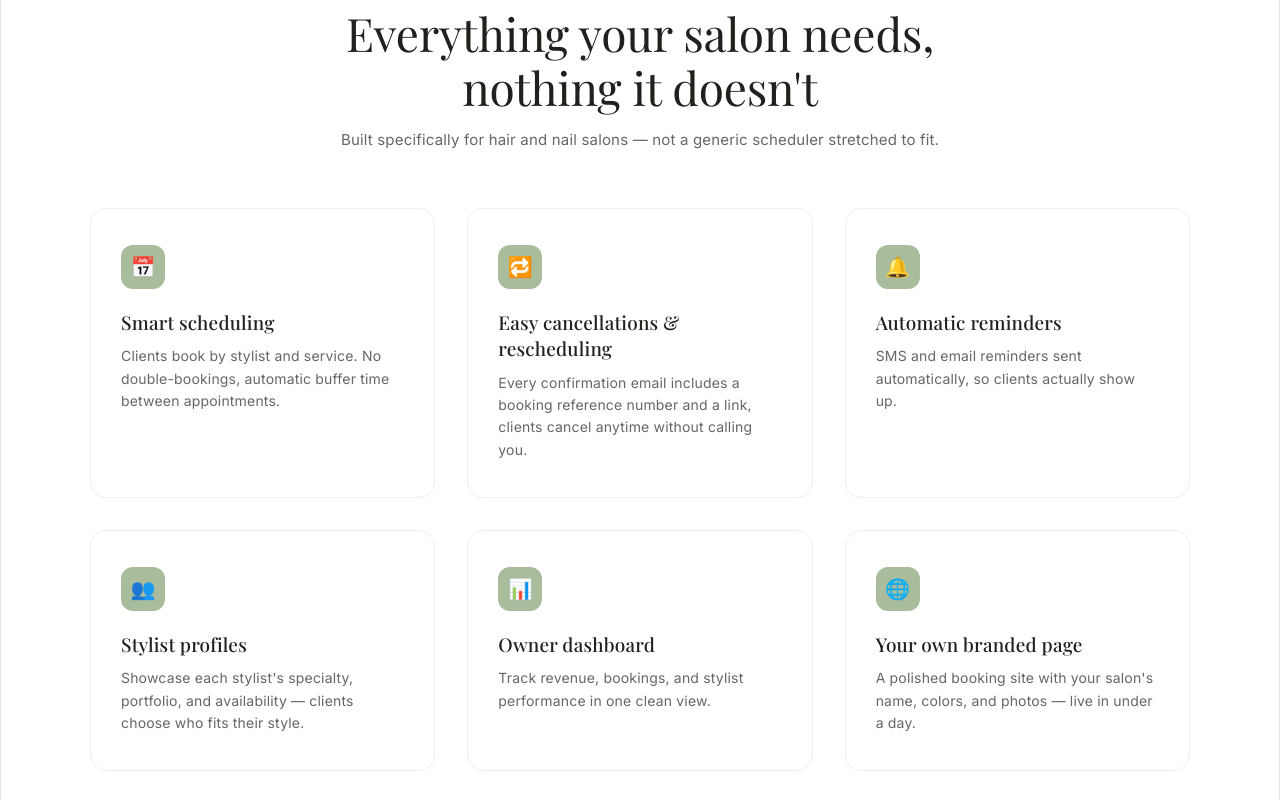
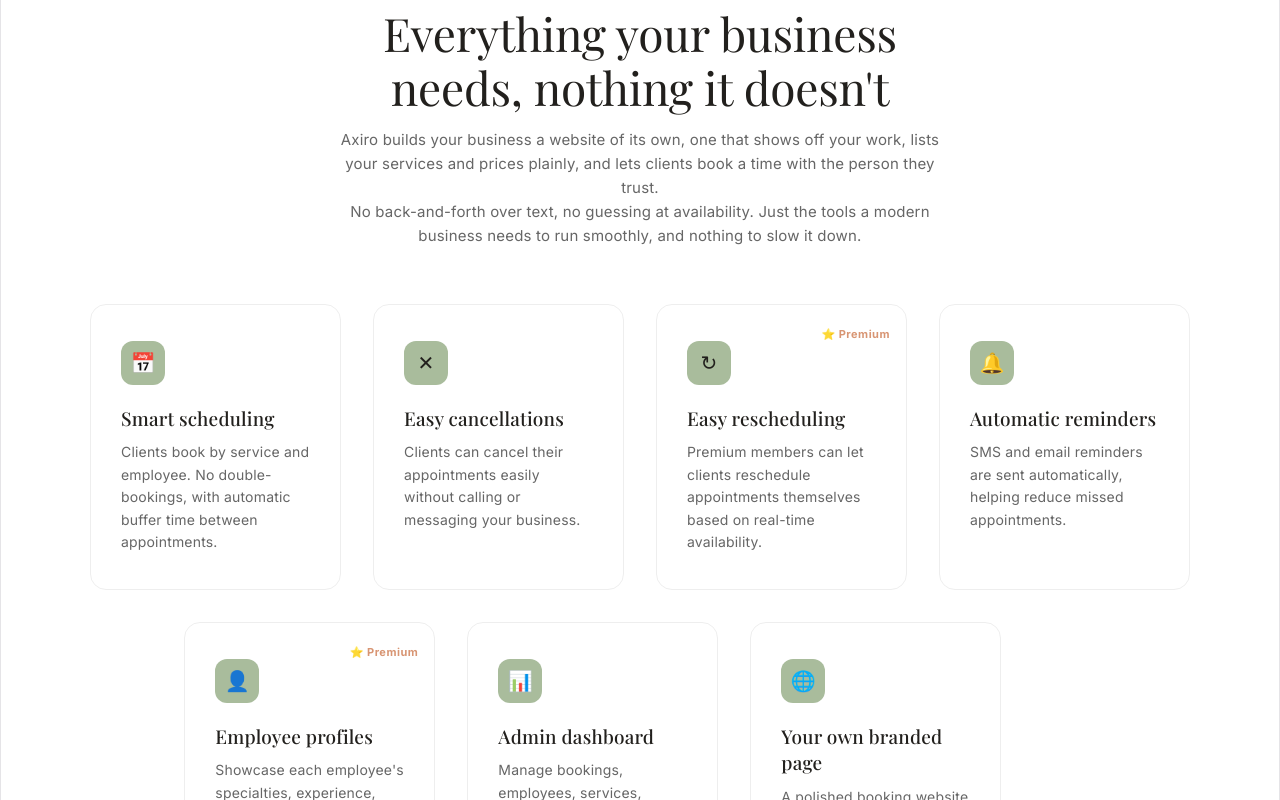
Before and after one commit to ShaikAwaesRazvi/AxiroPortfolio, a React (Vite) app: page / in a window 1280 px wide. Shown: the part 1580-2380 px from the top of the page. Built offline with nearby package versions, Linux system fonts and the light colour scheme.

Commit message:
Card added and UI fixes

```diff
--- a/src/components/landing/Features.tsx
+++ b/src/components/landing/Features.tsx
@@ -4,15 +4,47 @@
   icon: string;
   title: string;
   desc: string;
+  premium?: boolean;
 }
 
 const FEATURES: Feature[] = [
-  { icon: "📅", title: "Smart scheduling", desc: "Clients book by stylist and service. No double-bookings, automatic buffer time between appointments." },
-  { icon: "🔁", title: "Easy cancellations & rescheduling", desc: "Every confirmation email includes a booking reference number and a link, clients cancel anytime without calling you." },
-  { icon: "🔔", title: "Automatic reminders", desc: "SMS and email reminders sent automatically, so clients actually show up." },
-  { icon: "👥", title: "Stylist profiles", desc: "Showcase each stylist's specialty, portfolio, and availability — clients choose who fits their style." },
-  { icon: "📊", title: "Owner dashboard", desc: "Track revenue, bookings, and stylist performance in one clean view." },
-  { icon: "🌐", title: "Your own branded page", desc: "A polished booking site with your salon's name, colors, and photos — live in under a day." },
+  {
+    icon: "📅",
+    title: "Smart scheduling",
+    desc: "Clients book by service and employee. No double-bookings, with automatic buffer time between appointments.",
+  },
+  {
+    icon: "✕",
+    title: "Easy cancellations",
+    desc: "Clients can cancel their appointments easily without calling or messaging your business.",
+  },
+  {
+    icon: "↻",
+    title: "Easy rescheduling",
+    premium: true,
+    desc: "Premium members can let clients reschedule appointments themselves based on real-time availability.",
+  },
+  {
+    icon: "🔔",
+    title: "Automatic reminders",
+    desc: "SMS and email reminders are sent automatically, helping reduce missed appointments.",
+  },
+  {
+    icon: "👤",
+    title: "Employee profiles",
+    premium: true,
+    desc: "Showcase each employee's specialties, experience, portfolio, and availability so clients can choose who they trust.",
+  },
+  {
+    icon: "📊",
+    title: "Admin dashboard",
+    desc: "Manage bookings, employees, services, customers, and business activity from one clean dashboard.",
+  },
+  {
+    icon: "🌐",
+    title: "Your own branded page",
+    desc: "A polished booking website with your business name, colors, photos, services, and branding.",
+  },
 ];
 
 export default function Features() {
@@ -22,14 +54,33 @@
     <section id="features">
       <div className="section-head">
         <div className="eyebrow">WHY AXIRO</div>
-        <h2>Everything your salon needs, nothing it doesn't</h2>
-        <p>Built specifically for hair and nail salons — not a generic scheduler stretched to fit.</p>
+
+        <h2>Everything your business needs, nothing it doesn't</h2>
+
+        <p>
+          Axiro builds your business a website of its own, one that shows off
+          your work, lists your services and prices plainly, and lets clients
+          book a time with the person they trust.
+        </p>
+
+        <p>
+          No back-and-forth over text, no guessing at availability. Just the
+          tools a modern business needs to run smoothly, and nothing to slow it
+          down.
+        </p>
       </div>
+
       <div className="features-grid" ref={gridRef}>
         {FEATURES.map((f) => (
           <div className="feature-card reveal reveal-stagger" key={f.title}>
+            {f.premium && (
+              <div className="feature-premium">⭐ Premium</div>
+            )}
+
             <div className="feature-icon">{f.icon}</div>
+
             <h3>{f.title}</h3>
+
             <p>{f.desc}</p>
           </div>
         ))}
--- a/src/pages/HomePage.css
+++ b/src/pages/HomePage.css
@@ -76,14 +76,39 @@
 #features { background-color: #ffffff !important; }
 #features .section-head h2 { font-size: 46px; color: #22201D; }
 
-.features-grid { display: grid; grid-template-columns: repeat(3, 1fr); gap: 32px; max-width: 1100px; margin: 0 auto; }
-.feature-card { background: #fff; border: 1px solid #eee; border-radius: 16px; padding: 36px 30px; }
+.features-grid {
+  display: grid;
+  grid-template-columns: repeat(12, 1fr);
+  gap: 32px;
+  max-width: 1100px;
+  margin: 0 auto;
+}
+
+.feature-card { background: #fff; border: 1px solid #eee; border-radius: 16px; padding: 36px 30px; position: relative; }
+
+@media (min-width: 901px) {
+  .features-grid .feature-card { grid-column: span 3; }
+  .features-grid .feature-card:nth-child(5) { grid-column: 2 / span 3; }
+  .features-grid .feature-card:nth-child(6) { grid-column: 5 / span 3; }
+  .features-grid .feature-card:nth-child(7) { grid-column: 8 / span 3; }
+}
+
 .feature-icon {
   width: 44px; height: 44px; border-radius: 12px; background: var(--sage);
   display: flex; align-items: center; justify-content: center; margin-bottom: 20px; font-size: 20px;
 }
 .feature-card h3 { font-family: 'Playfair Display', serif; font-weight: 500; font-size: 19px; margin-bottom: 10px; }
 .feature-card p { font-size: 14px; color: #666; line-height: 1.6; }
+
+.feature-premium {
+  position: absolute;
+  top: 16px;
+  right: 16px;
+  font-size: 11px;
+  font-weight: 700;
+  color: var(--blush-dark);
+  letter-spacing: 0.5px;
+}
 
 /* ===== How It Works ===== */
 .how { background: #fff; }
@@ -255,6 +280,7 @@
 .features-grid.in-view .reveal-stagger:nth-child(4) { animation-delay: 0.3s; }
 .features-grid.in-view .reveal-stagger:nth-child(5) { animation-delay: 0.4s; }
 .features-grid.in-view .reveal-stagger:nth-child(6) { animation-delay: 0.5s; }
+.features-grid.in-view .reveal-stagger:nth-child(7) { animation-delay: 0.6s; }
 .steps.in-view .reveal-stagger:nth-child(1) { animation-delay: 0s; }
 .steps.in-view .reveal-stagger:nth-child(2) { animation-delay: 0.12s; }
 .steps.in-view .reveal-stagger:nth-child(3) { animation-delay: 0.24s; }
```
